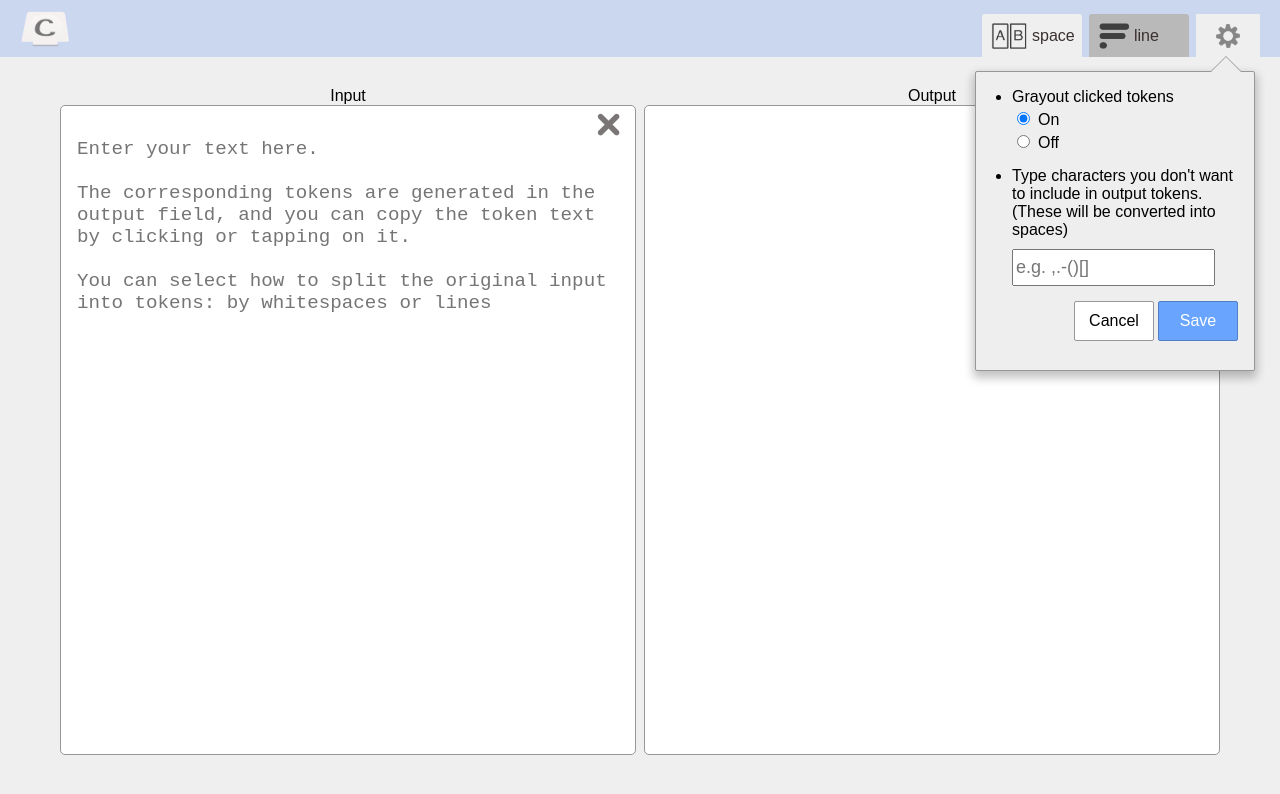
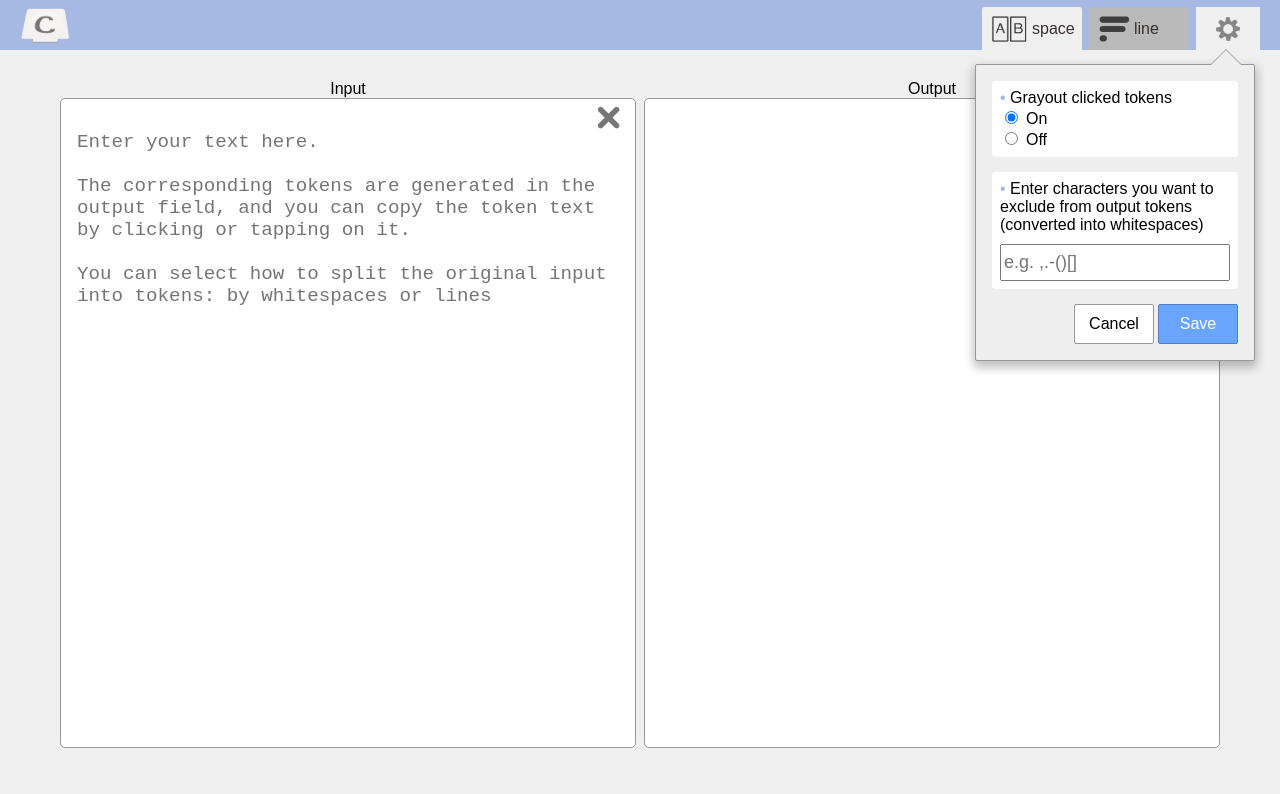
Before and after one commit to Lulkafe/CopyTokenizer, a React app: page / in a window 1280 px wide. Shown: the top 794 px of the page. Built offline with nearby package versions, Linux system fonts and the light colour scheme.

Commit message:
Changed design of settings window a little

```diff
--- a/src/components.tsx
+++ b/src/components.tsx
@@ -151,7 +151,7 @@ function SettingWindow () {
             <form onSubmit={onSubmit}>
                 <ul>
                     <div className='setting-window__item-wrapper'>
-                        <li>Grayout clicked tokens </li>
+                        <li><span className='setting-window__item-dot'>&#8226; </span>Grayout clicked tokens </li>
                         <input
                             type='radio' name='token_clicked'
                             id='setting-window__radio-color--yes'
@@ -168,8 +168,8 @@ function SettingWindow () {
                         <br/>
                     </div>
                     <div className='setting-window__item-wrapper'>
-                        <li>Type characters you don't want to include
-                            in output tokens. (These will be converted into spaces)</li>
+                        <li><span className='setting-window__item-dot'>&#8226; </span>Enter characters you want to exclude
+                            from output tokens (converted into whitespaces)</li>
                         <input type='text'
                             id='setting-window__user-input'
                             placeholder='e.g. ,.-()[]'
--- a/src/sass/media-query.sass
+++ b/src/sass/media-query.sass
@@ -41,7 +41,7 @@
         background: transparent
         width: auto
     #setting-icon-wrapper
-        background: #CBD6EF
+        background: #a6b9e3
     #setting-window
         width: 280px
         left: -290px
--- a/src/sass/nav-bar.sass
+++ b/src/sass/nav-bar.sass
@@ -1,7 +1,7 @@
 #nav-bar
     width: 100%
-    height: 57px
-    background: #CBD6EF
+    height: 50px
+    background: #a6b9e3
     display: flex
     justify-content: center
 
@@ -35,8 +35,8 @@
     position: absolute
     top: 23px
     left: -285px
-    width: 280px
-    height: 300px
+    max-width: 280px
+    min-width: 200px
     z-index: 255
     background-color: #EEEEEE
     border: 1px solid #979797
@@ -46,7 +46,7 @@
     box-shadow: 0px 5px 10px 2px rgba(0,0,0,0.24)
 
 #setting-window form
-    padding: 16px 16px 0 16px
+    padding: 16px 16px 16px 16px
     position: relative
 
 /* To draw the border  of the arrow of the tooltip */
@@ -82,14 +82,21 @@
     border-radius: 2px
     font-size:16px
 
+.setting-window__item-dot
+    color: #a6b9e3
+
+
 .setting-window__item-wrapper
     margin-bottom: 15px
+    background: white
+    padding: 8px
+    border-radius: 4px
 
 .setting-window__item-wrapper label
     margin-left: 5px
 
 .setting-window__item-wrapper input[type='radio']
-    margin-top: 6px
+    margin-top: 4px
 
 #setting-window__save-button
     background: #69A5FF
@@ -101,12 +108,13 @@
     background: white
 
 #setting-window ul
-    padding-left: 20px
+    padding-left: 0
+    list-style-type: none
     margin: 0
 
 #setting-window__user-input
     margin-top: 10px
-    width: 90%
+    width: 100%
     height: 37px
     font-size: 18px
 
```
